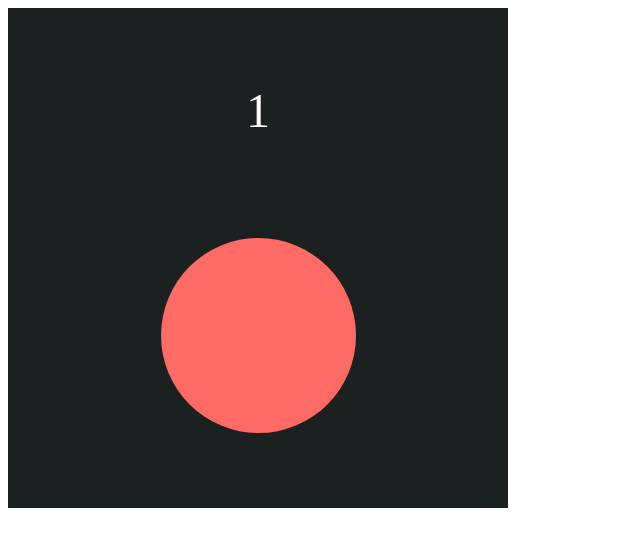
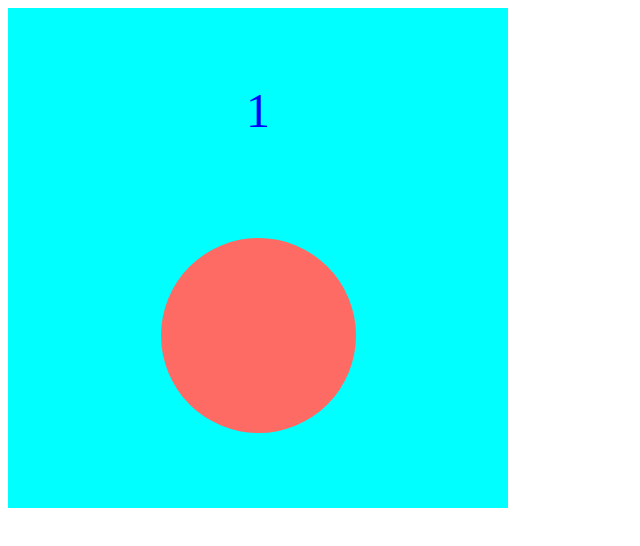
Before and after one commit to Erors150/Clicker-game-2023, a plain HTML site: page main.html in a window 1280 px wide. Both pictures are taken after a click on the element 258 px from the left and 335 px from the top of the page. Shown: the whole page, without its empty margins (0-640 px from the left). Drawn offline with Linux system fonts and the light colour scheme.

Commit message:
files imporded

```diff
--- a/script.js
+++ b/script.js
@@ -4,29 +4,38 @@ let red = 0;
 let green = 0;
 let blue = 0;
 
-let diametrs = 200;
+let diameter = 200;
+
+let clickerButton = document.getElementById("button");
+let scoreDisplay = document.getElementById("score");
 
 function OnButtonClick(){
     punkti += 1;
-    document.getElementById("score").innerHTML = punkti;
+    scoreDisplay.innerHTML = punkti;
 
     red = getRandomInt(256);
     green = getRandomInt(256);
     blue = getRandomInt(256);
 
     let rgbCode = "rgb(" + red.toString() + "," + green.toString() + "," + blue.toString() + ")";
-    document.getElementById("button").style.backgroundColor = rgbCode;
+    clickerButton.style.backgroundColor = rgbCode;
 
-diametrs -= 5;
+    diameter -= 5;
 
-if (diametrs <= 5){
-document.getElementById("score").innerHTML = 'You Win'
-}
-document.getElementById("button").style.width = diametrs.toString() + "px";
-document.getElementById("button").style.height = diametrs.toString() + "px";
+    if(diameter <= 5){
+        scoreDisplay.innerHTML = "You Won!"
+    }
+
+    clickerButton.style.width = diameter.toString() + "px";
+    clickerButton.style.height = diameter.toString() + "px";
 
 }
 
 function getRandomInt(max){
     return Math.floor(Math.random() * max);
 }
+
+// UZDEVUMS 1
+// Kad klikšķina uz pogu
+// lai poga maina savu krāsu nejaušā veidā
+// lai ir random krāsa
--- a/style.css
+++ b/style.css
@@ -1,5 +1,5 @@
 #canvas{
-    background-color: rgb(27, 32, 32);
+    background-color: aqua;
     height: 500px;
     width: 500px;
     display: flex;
@@ -9,12 +9,12 @@
 }
 
 #score{
-    color: rgb(255, 255, 255);
+    color: blue;
     font-size: 48px;
 }
 
 #button{
-    background-color: rgb(35, 9, 46);
+    background-color: darkviolet;
     height: 200px;
     width: 200px;
     border-radius: 50%;
```
Also changed, not shown: index.html (added, +19 -0 lines).
